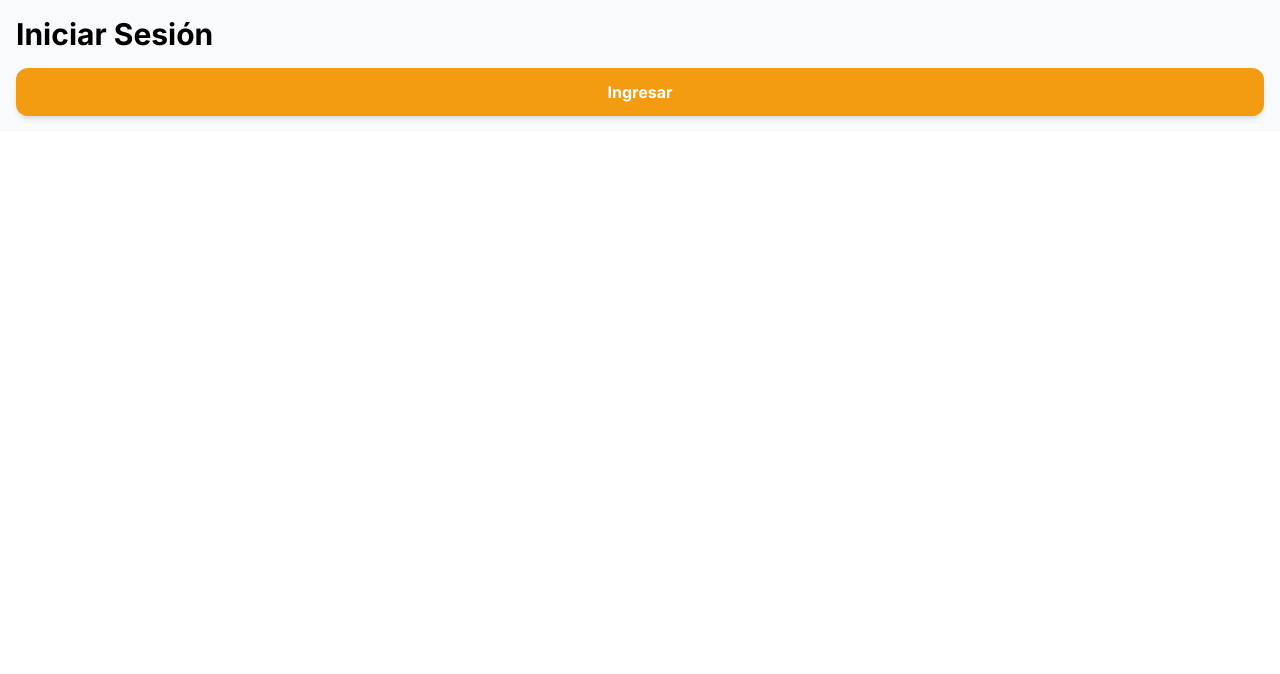
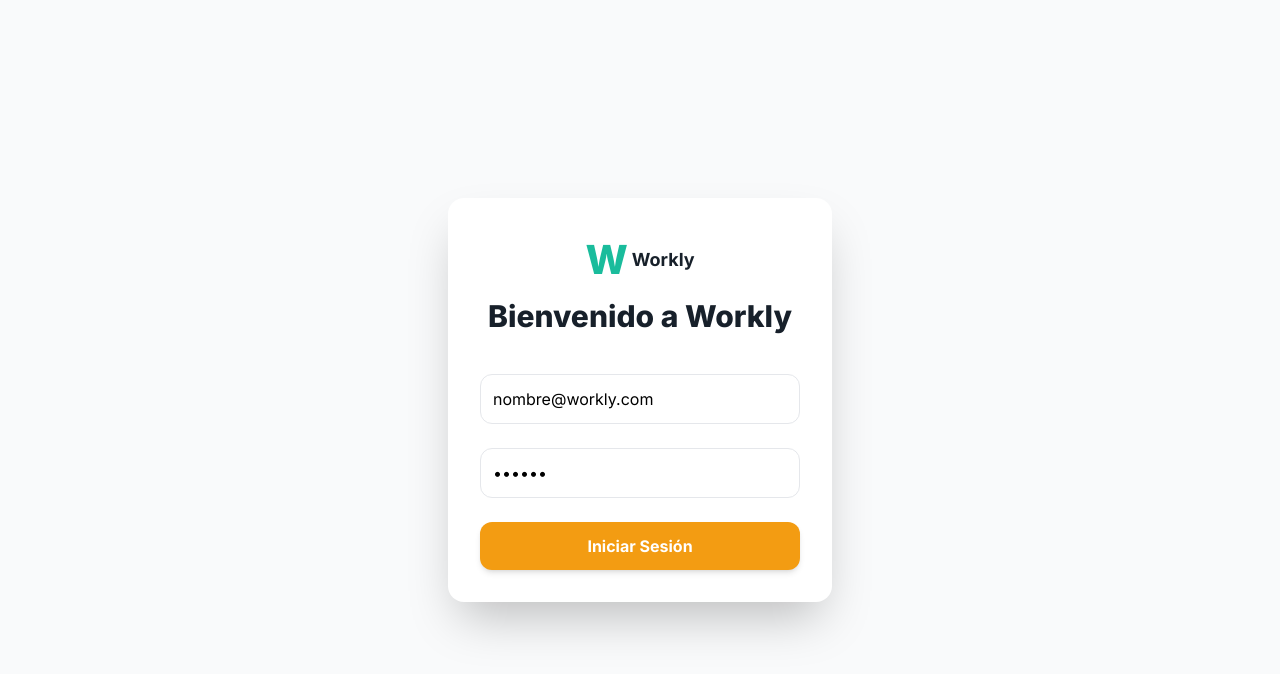
Before and after one commit to swiipw/workly-react-clean, a React (Create React App) app: page / in a window 1280 px wide. Shown: the top 674 px of the page. Built offline with nearby package versions, Linux system fonts and the light colour scheme.

Commit message:
Update LoginScreen.js

```diff
--- a/src/screens/LoginScreen.js
+++ b/src/screens/LoginScreen.js
@@ -6,21 +6,42 @@ import PrimaryButton from '../components/PrimaryButton';
 const LoginScreen = ({ onLogin }) => {
   const [email, setEmail] = useState('nombre@workly.com');
   const [password, setPassword] = useState('123456');
-  // ... (Simplificado para la compilación)
+  const [isLoading, setIsLoading] = useState(false);
+  const [error, setError] = useState('');
 
   const handleLogin = (e) => {
     e.preventDefault();
-    // Lógica de validación
-    onLogin({ name: 'Usuario Demo', email: email });
+    setError('');
+    setIsLoading(true);
+
+    // Lógica simple de demo login
+    setTimeout(() => {
+        setIsLoading(false);
+        if (password === '123456' && email.endsWith('@workly.com')) {
+            onLogin({ name: 'Usuario Demo', email: email });
+        } else {
+            setError('Credenciales incorrectas. Usa nombre@workly.com y 123456.');
+        }
+    }, 1000);
   };
 
   return (
-    <div className="p-4 bg-gray-50">
-      <h1 className="text-3xl font-bold">Iniciar Sesión</h1>
-      <form onSubmit={handleLogin} className="space-y-4 pt-4">
-        {/* Usamos los componentes que crearás */}
-        <PrimaryButton type="submit">Ingresar</PrimaryButton>
-      </form>
+    <div className="min-h-screen flex items-center justify-center p-4 bg-gray-50">
+      <div className="w-full max-w-sm bg-white p-8 rounded-2xl shadow-2xl">
+        <div className="flex flex-col items-center mb-10">
+          <WorklyLogo size={40} className="mb-2" />
+          <h1 className="text-3xl font-extrabold text-[#17202A]">Bienvenido a Workly</h1>
+        </div>
+
+        <form onSubmit={handleLogin} className="space-y-6">
+            <input type="email" placeholder="Correo" value={email} onChange={(e) => setEmail(e.target.value)} className="w-full p-3 border rounded-xl" />
+            <input type="password" placeholder="Contraseña" value={password} onChange={(e) => setPassword(e.target.value)} className="w-full p-3 border rounded-xl" />
+            {error && <div className="text-sm text-red-600">{error}</div>}
+            <PrimaryButton type="submit" disabled={isLoading}>
+                {isLoading ? 'Iniciando Sesión...' : 'Iniciar Sesión'}
+            </PrimaryButton>
+        </form>
+      </div>
     </div>
   );
 };
```
